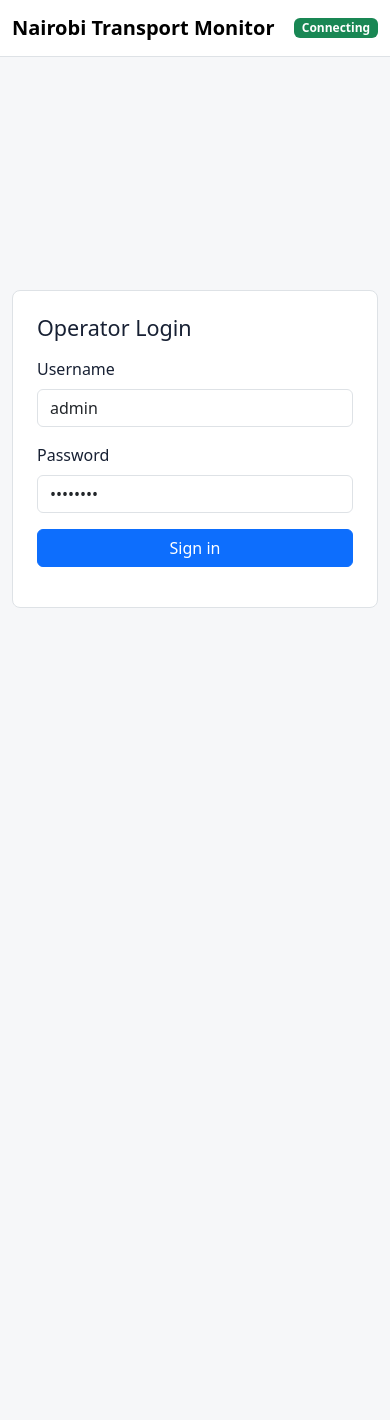
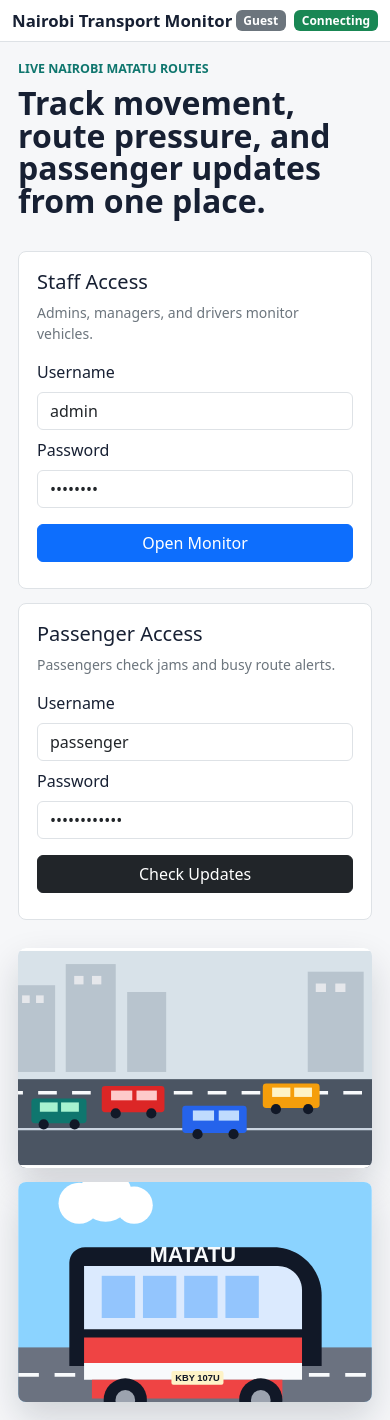
Before and after one commit to JeryNal/https-github.com-YOUR_USERNAME-nairobi-transport-monitor, a Flask app: page / in a window 390 px wide. Before the commit the page ends 608 px from the top, so only its background shows below. Run offline with Flask 3, Linux system fonts and the light colour scheme; some libraries are stand-ins or nearby versions.

Commit message:
Add staff and passenger access flows

```diff
--- a/app/static/css/styles.css
+++ b/app/static/css/styles.css
@@ -3,17 +3,77 @@ body {
   color: #172033;
 }
 
-.login-shell {
-  display: grid;
-  min-height: calc(100vh - 92px);
-  place-items: center;
+.brand-button {
+  background: transparent;
+  border: 0;
+  color: #172033;
+  font-size: 1.05rem;
+  font-weight: 700;
+  padding: 0;
 }
 
-.login-panel {
-  width: min(420px, 100%);
+.home-page {
+  min-height: calc(100vh - 57px);
+  padding: 28px;
+}
+
+.hero-grid {
+  align-items: stretch;
+  display: grid;
+  gap: 28px;
+  grid-template-columns: minmax(320px, 0.95fr) minmax(320px, 1.05fr);
+  max-width: 1240px;
+  margin: 0 auto;
+}
+
+.hero-copy {
+  display: flex;
+  flex-direction: column;
+  justify-content: center;
+}
+
+.section-kicker {
+  color: #0f766e;
+  font-size: 0.78rem;
+  font-weight: 800;
+  letter-spacing: 0;
+  margin-bottom: 8px;
+  text-transform: uppercase;
+}
+
+.hero-copy h1 {
+  font-size: clamp(2rem, 5vw, 4.5rem);
+  font-weight: 800;
+  line-height: 1.02;
+  max-width: 760px;
+}
+
+.hero-images {
+  display: grid;
+  gap: 14px;
+  grid-template-columns: 1fr;
+}
+
+.hero-images img {
   background: #fff;
   border-radius: 8px;
-  padding: 24px;
+  box-shadow: 0 16px 36px rgba(15, 23, 42, 0.16);
+  height: min(40vh, 310px);
+  object-fit: cover;
+  width: 100%;
+}
+
+.login-grid {
+  display: grid;
+  gap: 14px;
+  grid-template-columns: repeat(2, minmax(0, 1fr));
+  margin-top: 26px;
+}
+
+.login-card {
+  background: #fff;
+  border-radius: 8px;
+  padding: 18px;
 }
 
 #map {
@@ -22,14 +82,19 @@ body {
   border-radius: 8px;
 }
 
-.metrics-grid {
+.metrics-grid,
+.traffic-grid {
   display: grid;
-  grid-template-columns: repeat(2, minmax(0, 1fr));
   gap: 12px;
 }
 
+.metrics-grid {
+  grid-template-columns: repeat(2, minmax(0, 1fr));
+}
+
 .metric,
-.vehicle-list {
+.vehicle-list,
+.traffic-card {
   background: #fff;
   border-radius: 8px;
 }
@@ -76,3 +141,72 @@ body {
   color: #667085;
   font-size: 0.85rem;
 }
+
+.passenger-page {
+  min-height: calc(100vh - 57px);
+}
+
+.passenger-header {
+  margin-bottom: 18px;
+}
+
+.traffic-grid {
+  grid-template-columns: repeat(3, minmax(0, 1fr));
+}
+
+.traffic-card {
+  border-left: 8px solid #98a2b3;
+  padding: 18px;
+}
+
+.traffic-card.busy {
+  border-left-color: #dc2626;
+}
+
+.traffic-card.moderate {
+  border-left-color: #f59e0b;
+}
+
+.traffic-card.clear {
+  border-left-color: #0f766e;
+}
+
+.traffic-severity {
+  border-radius: 999px;
+  display: inline-block;
+  font-size: 0.74rem;
+  font-weight: 800;
+  padding: 4px 9px;
+  text-transform: uppercase;
+}
+
+.traffic-severity.busy {
+  background: #fee2e2;
+  color: #991b1b;
+}
+
+.traffic-severity.moderate {
+  background: #fef3c7;
+  color: #92400e;
+}
+
+.traffic-severity.clear {
+  background: #dcfce7;
+  color: #166534;
+}
+
+@media (max-width: 900px) {
+  .home-page {
+    padding: 18px;
+  }
+
+  .hero-grid,
+  .login-grid,
+  .traffic-grid {
+    grid-template-columns: 1fr;
+  }
+
+  .hero-images img {
+    height: 220px;
+  }
+}
--- a/app/static/js/app.js
+++ b/app/static/js/app.js
@@ -1,5 +1,8 @@
+const STAFF_ROLES = new Set(["admin", "manager", "driver"]);
+
 const state = {
   token: localStorage.getItem("transport_token"),
+  user: JSON.parse(localStorage.getItem("transport_user") || "null"),
   map: null,
   markers: new Map(),
   routeLayers: [],
@@ -7,14 +10,23 @@ const state = {
 };
 
 const els = {
-  loginPanel: document.querySelector("#loginPanel"),
+  homePage: document.querySelector("#homePage"),
   dashboard: document.querySelector("#dashboard"),
-  loginForm: document.querySelector("#loginForm"),
-  loginError: document.querySelector("#loginError"),
-  username: document.querySelector("#username"),
-  password: document.querySelector("#password"),
+  passengerPage: document.querySelector("#passengerPage"),
+  staffLoginForm: document.querySelector("#staffLoginForm"),
+  passengerLoginForm: document.querySelector("#passengerLoginForm"),
+  staffLoginError: document.querySelector("#staffLoginError"),
+  passengerLoginError: document.querySelector("#passengerLoginError"),
+  staffUsername: document.querySelector("#staffUsername"),
+  staffPassword: document.querySelector("#staffPassword"),
+  passengerUsername: document.querySelector("#passengerUsername"),
+  passengerPassword: document.querySelector("#passengerPassword"),
   connectionStatus: document.querySelector("#connectionStatus"),
+  roleBadge: document.querySelector("#roleBadge"),
+  logoutButton: document.querySelector("#logoutButton"),
+  homeButton: document.querySelector("#homeButton"),
   vehicleList: document.querySelector("#vehicleList"),
+  trafficList: document.querySelector("#trafficList"),
   totalVehicles: document.querySelector("#totalVehicles"),
   activeVehicles: document.querySelector("#activeVehicles"),
   avgSpeed: document.querySelector("#avgSpeed"),
@@ -40,12 +52,47 @@ async function api(path, options = {}) {
   return payload;
 }
 
+function setSession(payload) {
+  state.token = payload.access_token;
+  state.user = payload.user;
+  localStorage.setItem("transport_token", state.token);
+  localStorage.setItem("transport_user", JSON.stringify(state.user));
+  els.roleBadge.textContent = state.user.role;
+  els.logoutButton.classList.remove("d-none");
+}
+
+function clearSession() {
+  state.token = null;
+  state.user = null;
+  localStorage.removeItem("transport_token");
+  localStorage.removeItem("transport_user");
+  els.roleBadge.textContent = "Guest";
+  els.logoutButton.classList.add("d-none");
+  showHome();
+}
+
+function hideScreens() {
+  els.homePage.classList.add("d-none");
+  els.dashboard.classList.add("d-none");
+  els.passengerPage.classList.add("d-none");
+}
+
+function showHome() {
+  hideScreens();
+  els.homePage.classList.remove("d-none");
+}
+
 function showDashboard() {
-  els.loginPanel.classList.add("d-none");
+  hideScreens();
   els.dashboard.classList.remove("d-none");
   if (!state.map) {
     initMap();
   }
+}
+
+function showPassengerPage() {
+  hideScreens();
+  els.passengerPage.classList.remove("d-none");
 }
 
 function initMap() {
@@ -101,7 +148,7 @@ function renderVehicles(vehicles) {
             <strong>${vehicle.plate_number}</strong>
             <span>${vehicle.speed_kph} kph</span>
           </div>
-          <div class="vehicle-meta">${vehicle.route_name} · ${vehicle.occupancy} passengers</div>
+          <div class="vehicle-meta">${vehicle.route_name} - ${vehicle.occupancy} passengers</div>
         </div>
       `
     )
@@ -113,6 +160,31 @@ function renderAnalytics(data) {
   els.activeVehicles.textContent = data.summary.active_vehicles ?? 0;
   els.avgSpeed.textContent = `${data.summary.average_speed ?? 0}`;
   els.avgOccupancy.textContent = `${data.summary.average_occupancy ?? 0}`;
+}
+
+function severityClass(severity) {
+  return (severity || "clear").toLowerCase();
+}
+
+function renderTraffic(updates) {
+  els.trafficList.innerHTML = updates
+    .map((update) => {
+      const level = severityClass(update.severity);
+      return `
+        <article class="traffic-card ${level}">
+          <span class="traffic-severity ${level}">${update.severity || "Clear"}</span>
+          <h2 class="h5 mt-3">${update.name}</h2>
+          <p class="text-secondary mb-2">${update.origin} to ${update.destination}</p>
+          <p>${update.message}</p>
+          <div class="small text-secondary">
+            Avg speed: ${update.average_speed ?? 0} kph<br>
+            Avg load: ${update.average_occupancy ?? 0} passengers<br>
+            Vehicles active: ${update.vehicles ?? 0}
+          </div>
+        </article>
+      `;
+    })
+    .join("");
 }
 
 async function loadDashboard() {
@@ -127,6 +199,19 @@ async function loadDashboard() {
   renderAnalytics(analytics);
 }
 
+async function loadPassengerUpdates() {
+  showPassengerPage();
+  const updates = await api("/api/traffic", { headers: authHeaders() });
+  renderTraffic(updates);
+}
+
+async function login(username, password) {
+  return api("/api/auth/login", {
+    method: "POST",
+    body: JSON.stringify({ username, password }),
+  });
+}
+
 function initSocket() {
   const socket = io();
   socket.on("connect", () => {
@@ -138,30 +223,43 @@ function initSocket() {
     els.connectionStatus.className = "badge text-bg-secondary";
   });
   socket.on("vehicle_updates", (vehicles) => {
-    if (!state.token || els.dashboard.classList.contains("d-none")) {
+    if (!state.token || !state.user) {
       return;
     }
-    renderVehicles(vehicles);
-    api("/api/analytics", { headers: authHeaders() }).then(renderAnalytics).catch(() => {});
+    if (!els.dashboard.classList.contains("d-none") && STAFF_ROLES.has(state.user.role)) {
+      renderVehicles(vehicles);
+      api("/api/analytics", { headers: authHeaders() }).then(renderAnalytics).catch(() => {});
+    }
+    if (!els.passengerPage.classList.contains("d-none")) {
+      api("/api/traffic", { headers: authHeaders() }).then(renderTraffic).catch(() => {});
+    }
   });
 }
 
-els.loginForm.addEventListener("submit", async (event) => {
+els.staffLoginForm.addEventListener("submit", async (event) => {
   event.preventDefault();
-  els.loginError.textContent = "";
+  els.staffLoginError.textContent = "";
   try {
-    const payload = await api("/api/auth/login", {
-      method: "POST",
-      body: JSON.stringify({
-        username: els.username.value,
-        password: els.password.value,
-      }),
-    });
-    state.token = payload.access_token;
-    localStorage.setItem("transport_token", state.token);
+    const payload = await login(els.staffUsername.value, els.staffPassword.value);
+    if (!STAFF_ROLES.has(payload.user.role)) {
+      throw new Error("Only admins, managers, and drivers can open the monitor");
+    }
+    setSession(payload);
     await loadDashboard();
   } catch (error) {
-    els.loginError.textContent = error.message;
+    els.staffLoginError.textContent = error.message;
+  }
+});
+
+els.passengerLoginForm.addEventListener("submit", async (event) => {
+  event.preventDefault();
+  els.passengerLoginError.textContent = "";
+  try {
+    const payload = await login(els.passengerUsername.value, els.passengerPassword.value);
+    setSession(payload);
+    await loadPassengerUpdates();
+  } catch (error) {
+    els.passengerLoginError.textContent = error.message;
   }
 });
 
@@ -175,12 +273,16 @@ els.vehicleList.addEventListener("click", (event) => {
   }
 });
 
+els.logoutButton.addEventListener("click", clearSession);
+els.homeButton.addEventListener("click", showHome);
+
 initSocket();
-if (state.token) {
-  loadDashboard().catch(() => {
-    localStorage.removeItem("transport_token");
-    state.token = null;
-    els.dashboard.classList.add("d-none");
-    els.loginPanel.classList.remove("d-none");
-  });
+if (state.token && state.user) {
+  els.roleBadge.textContent = state.user.role;
+  els.logoutButton.classList.remove("d-none");
+  if (STAFF_ROLES.has(state.user.role)) {
+    loadDashboard().catch(clearSession);
+  } else {
+    loadPassengerUpdates().catch(clearSession);
+  }
 }
--- a/app/templates/index.html
+++ b/app/templates/index.html
@@ -11,27 +11,57 @@
 <body>
   <nav class="navbar navbar-expand-lg bg-white border-bottom">
     <div class="container-fluid">
-      <span class="navbar-brand fw-semibold">Nairobi Transport Monitor</span>
+      <button class="brand-button" id="homeButton" type="button">Nairobi Transport Monitor</button>
+      <div class="d-flex align-items-center gap-2">
+        <span class="badge text-bg-secondary" id="roleBadge">Guest</span>
         <span class="badge text-bg-success" id="connectionStatus">Connecting</span>
+        <button class="btn btn-sm btn-outline-secondary d-none" id="logoutButton" type="button">Logout</button>
+      </div>
     </div>
   </nav>
 
-  <main class="container-fluid py-3">
-    <section id="loginPanel" class="login-shell">
-      <div class="login-panel border">
-        <h1 class="h4 mb-3">Operator Login</h1>
-        <form id="loginForm">
-          <label class="form-label" for="username">Username</label>
-          <input class="form-control mb-3" id="username" value="admin" autocomplete="username">
-          <label class="form-label" for="password">Password</label>
-          <input class="form-control mb-3" id="password" type="password" value="admin123" autocomplete="current-password">
-          <button class="btn btn-primary w-100" type="submit">Sign in</button>
-          <p class="text-danger small mt-3 mb-0" id="loginError"></p>
+  <main>
+    <section id="homePage" class="home-page">
+      <div class="hero-grid">
+        <div class="hero-copy">
+          <p class="section-kicker">Live Nairobi matatu routes</p>
+          <h1>Track movement, route pressure, and passenger updates from one place.</h1>
+          <div class="login-grid">
+            <div class="login-card border">
+              <h2 class="h5">Staff Access</h2>
+              <p class="small text-secondary">Admins, managers, and drivers monitor vehicles.</p>
+              <form id="staffLoginForm">
+                <label class="form-label" for="staffUsername">Username</label>
+                <input class="form-control mb-2" id="staffUsername" value="admin" autocomplete="username">
+                <label class="form-label" for="staffPassword">Password</label>
+                <input class="form-control mb-3" id="staffPassword" type="password" value="admin123" autocomplete="current-password">
+                <button class="btn btn-primary w-100" type="submit">Open Monitor</button>
+                <p class="text-danger small mt-2 mb-0" id="staffLoginError"></p>
               </form>
+            </div>
+            <div class="login-card border">
+              <h2 class="h5">Passenger Access</h2>
+              <p class="small text-secondary">Passengers check jams and busy route alerts.</p>
+              <form id="passengerLoginForm">
+                <label class="form-label" for="passengerUsername">Username</label>
+                <input class="form-control mb-2" id="passengerUsername" value="passenger" autocomplete="username">
+                <label class="form-label" for="passengerPassword">Password</label>
+                <input class="form-control mb-3" id="passengerPassword" type="password" value="passenger123" autocomplete="current-password">
+                <button class="btn btn-dark w-100" type="submit">Check Updates</button>
+                <p class="text-danger small mt-2 mb-0" id="passengerLoginError"></p>
+              </form>
+            </div>
+          </div>
+        </div>
+        <div class="hero-images">
+          <img src="{{ url_for('static', filename='images/nairobi-stage.svg') }}" alt="Busy Nairobi matatu stage">
+          <img src="{{ url_for('static', filename='images/matatu-bus.svg') }}" alt="Kenyan matatu bus">
+        </div>
       </div>
     </section>
 
     <section id="dashboard" class="dashboard d-none">
+      <div class="container-fluid py-3">
         <div class="row g-3">
           <div class="col-12 col-xl-9">
             <div id="map"></div>
@@ -61,6 +91,17 @@
             </div>
           </div>
         </div>
+      </div>
+    </section>
+
+    <section id="passengerPage" class="passenger-page d-none">
+      <div class="container py-4">
+        <div class="passenger-header">
+          <p class="section-kicker">Passenger updates</p>
+          <h1 class="h3">Traffic jam and busy route alerts</h1>
+        </div>
+        <div id="trafficList" class="traffic-grid"></div>
+      </div>
     </section>
   </main>
 
```
Also changed, not shown: app/api.py (+38 -5 lines), app/auth.py (+15 -0 lines), app/database.py (+41 -7 lines), tests/test_app.py (+21 -2 lines), README.md, app/static/images/matatu-bus.svg (added), app/static/images/nairobi-stage.svg (added). Lines whose indentation alone changed are shown as unchanged.
